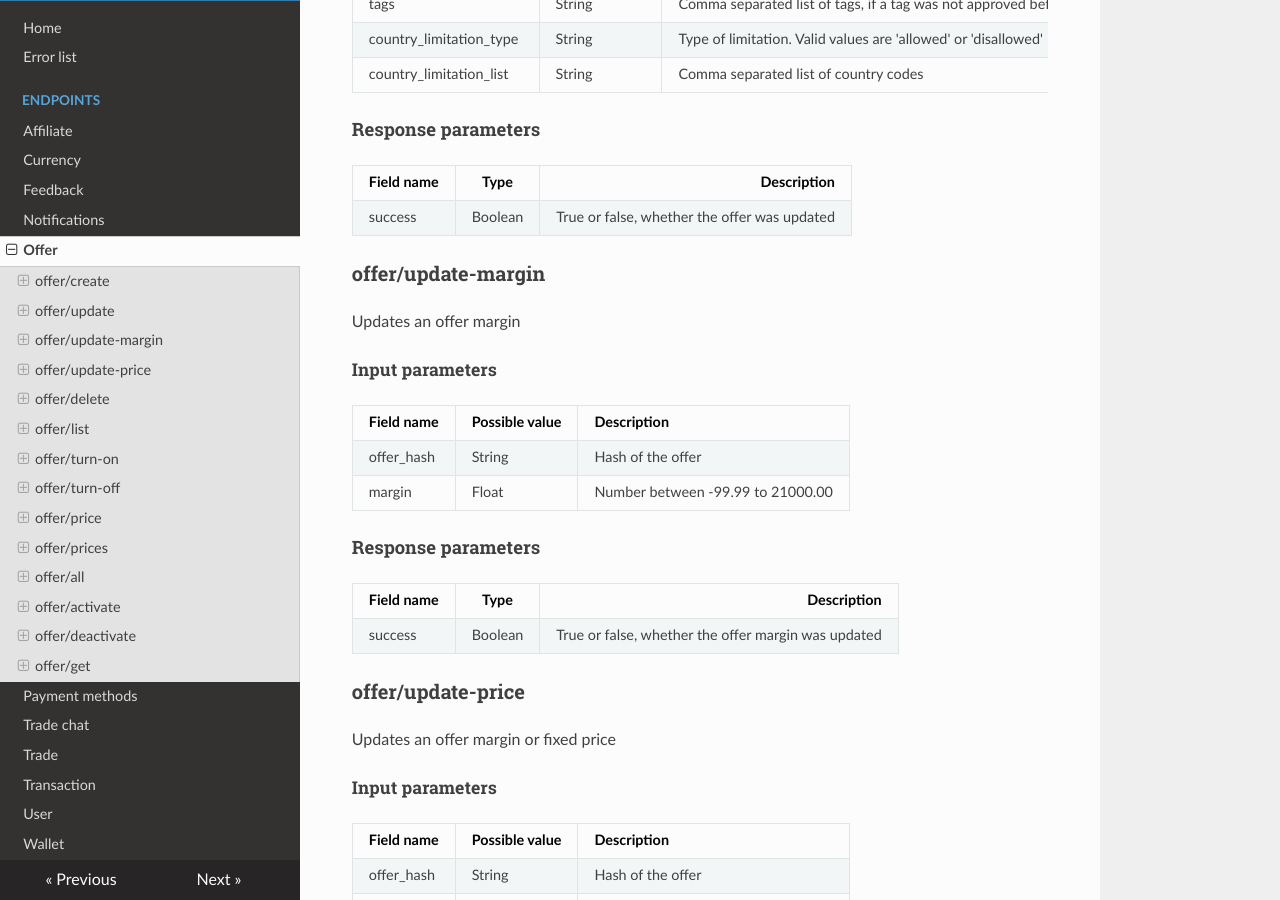
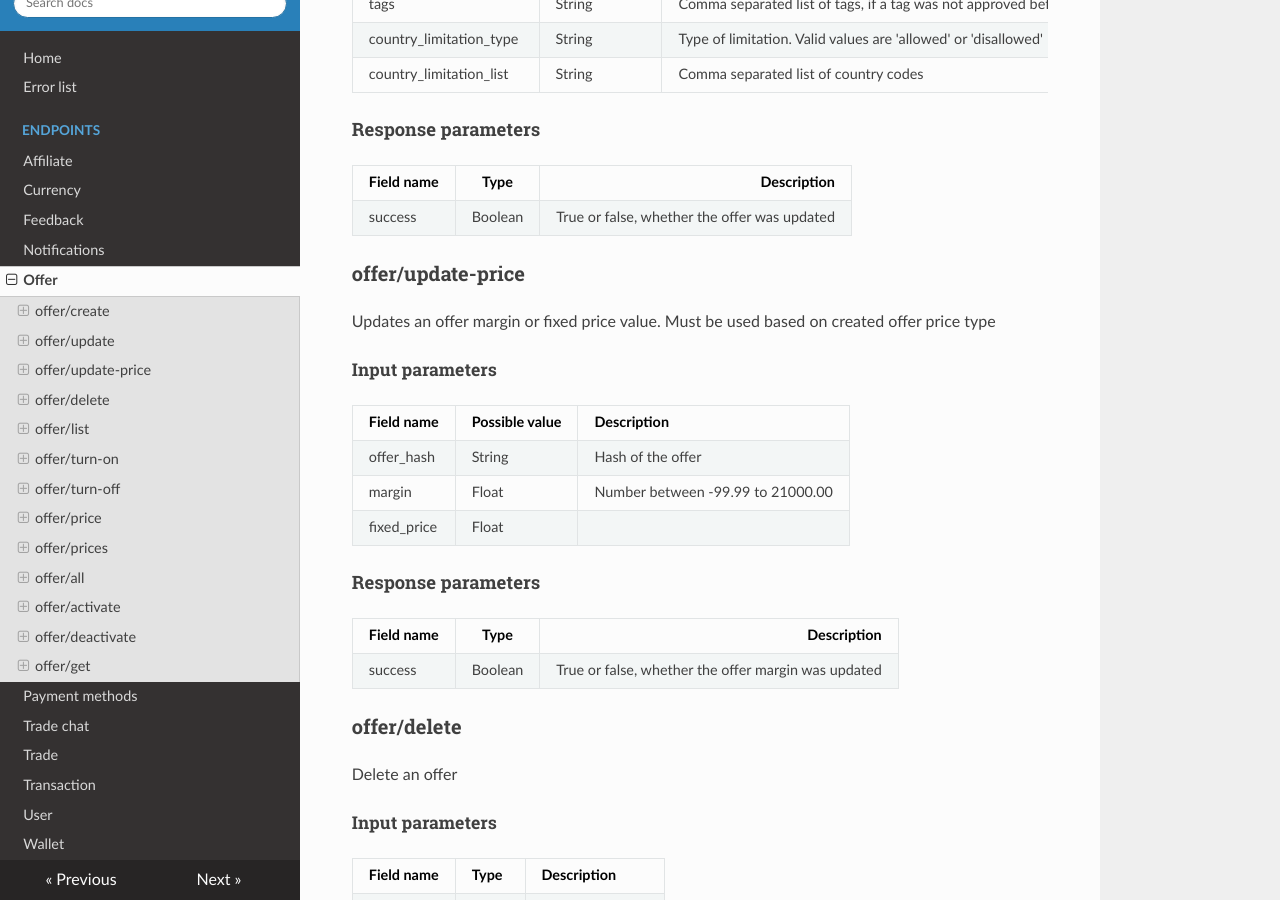
Before and after one commit to paxful/api-docs, an MkDocs documentation site: the page built from docs/endpoints/offer.md, in a window 1280 px wide and 900 px high, scrolled down 1885 px. Built offline with MkDocs 1.6.1, drawn with Linux system fonts in a browser that asks for light colours; nearby versions of some CDN libraries.

```diff
--- a/docs/endpoints/offer.md
+++ b/docs/endpoints/offer.md
@@ -67,26 +67,9 @@ Updates an offer
 | ------------- | :------------:| ------------------------------------------------------:|
 | success       | Boolean       | True or false, whether the offer was updated           |
 
-### offer/update-margin
-
-Updates an offer margin
-
-##### Input parameters
-
-| Field name             | Possible value          | Description       |
-| ---------------------- | ----------------------- | ----------------- |
-| offer_hash             | String                  | Hash of the offer |
-| margin                 | Float                   | Number between -99.99 to 21000.00 |
-
-#### Response parameters
-
-| Field name    | Type          | Description                                            |
-| ------------- | :------------:| ------------------------------------------------------:|
-| success       | Boolean       | True or false, whether the offer margin was updated    |
-
 ### offer/update-price
 
-Updates an offer margin or fixed price
+Updates an offer margin or fixed price value. Must be used based on created offer price type
 
 ##### Input parameters
 
```
